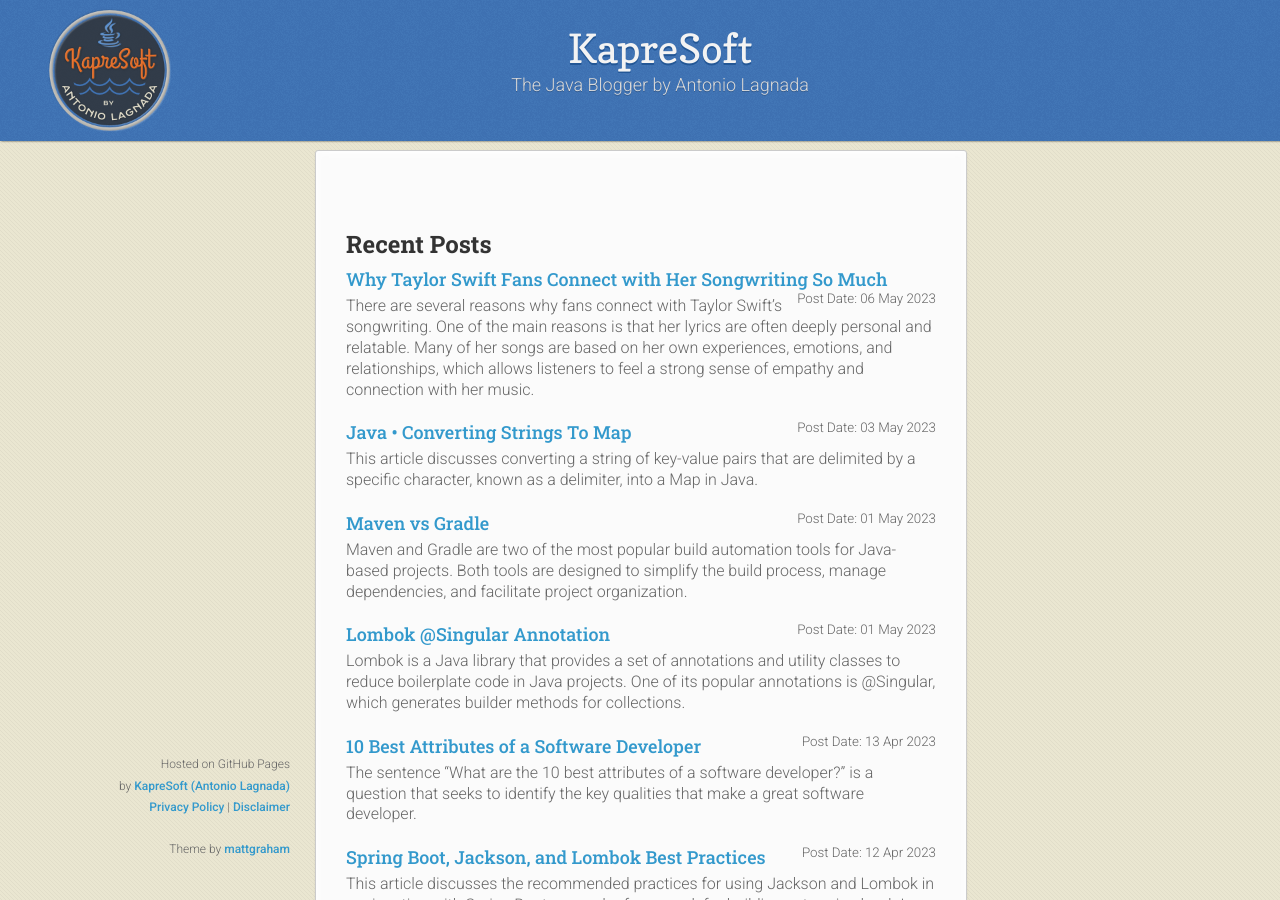
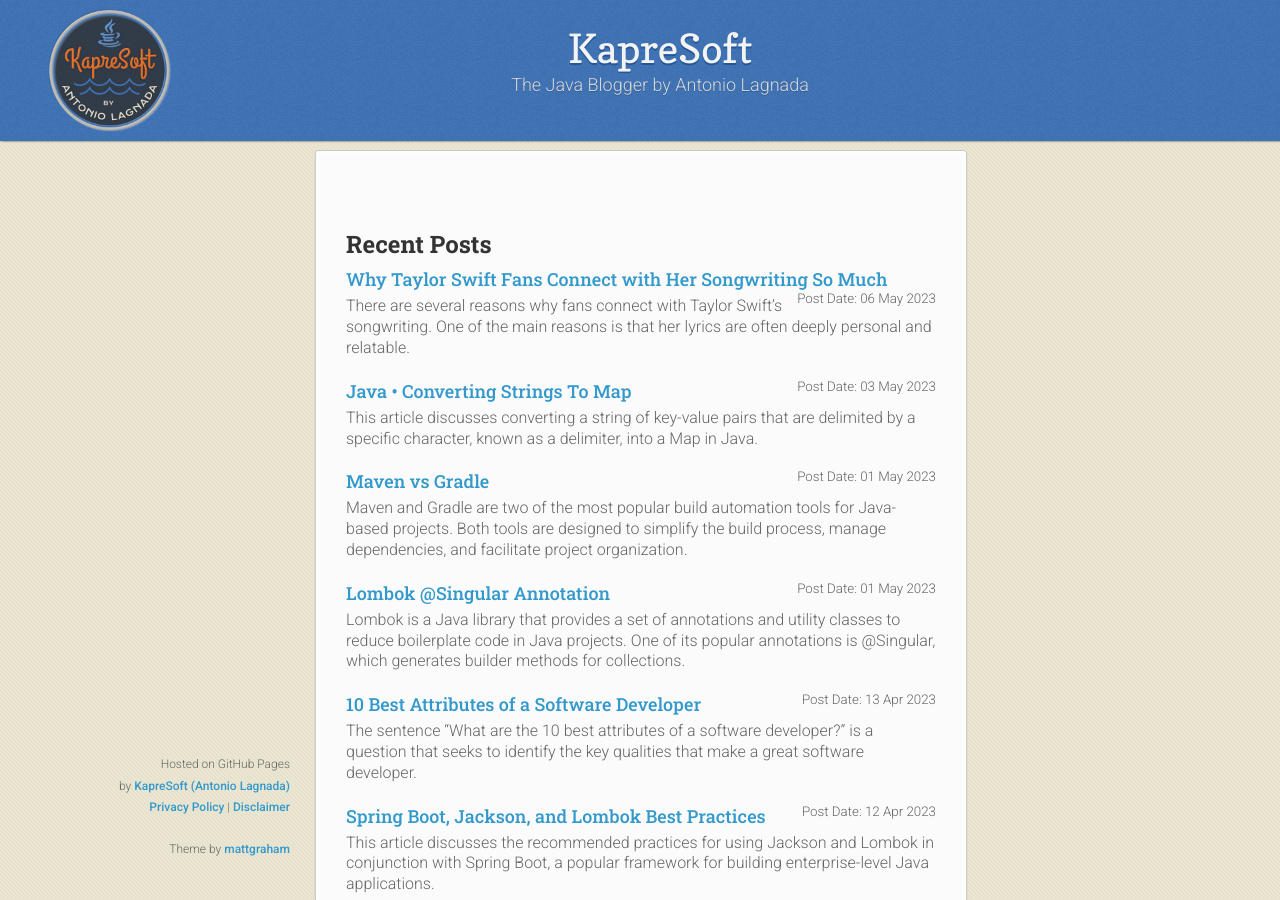
Before and after one commit to kapresoft/kapresoft.github.io, a Jekyll site: the page built from index.md, in a window 1280 px wide and 900 px high. Built offline with Jekyll 4.4.1, drawn with Linux system fonts in a browser that asks for light colours; comment, search, counter and statistics services are not loaded; our own code applies the rules of GitHub Pages for plain Markdown files; some of the changed lines change nothing that is shown.

Commit message:
meta desc, exerpt

```diff
--- a/_posts/2023-05-06-why-taylor-swift-fans-connect.md
+++ b/_posts/2023-05-06-why-taylor-swift-fans-connect.md
@@ -4,12 +4,12 @@ title_style: titlew
 canonical_url: https://www.kapresoft.com/java/2023/05/06/why-taylor-swift-fans-connect.html
 category: java
 image: /assets/images/kapresoft1-210x.png
-description: "SEO Description"
+description: "Discover the reasons behind Taylor Swift's unparalleled connection with her fans through her emotive songwriting and one-on-one interactions."
 ---
 
 ## Overview
 
-There are several reasons why fans connect with Taylor Swift's songwriting. One of the main reasons is that her lyrics are often deeply personal and relatable. Many of her songs are based on her own experiences, emotions, and relationships, which allows listeners to feel a strong sense of empathy and connection with her music.<!--excerpt-->
+There are several reasons why fans connect with Taylor Swift's songwriting. One of the main reasons is that her lyrics are often deeply personal and relatable.<!--excerpt--> Many of her songs are based on her own experiences, emotions, and relationships, which allows listeners to feel a strong sense of empathy and connection with her music.
 
 <a id='KXBZyUF-TTJzqnFL42ZtXQ' class='gie-slideshow' href='http://www.gettyimages.com/detail/1486203953' target='_blank' style='color:#a7a7a7;text-decoration:none;font-weight:normal !important;border:none;display:inline-block;'>Embed from Getty Images</a><script>window.gie=window.gie||function(c){(gie.q=gie.q||[]).push(c)};gie(function(){gie.widgets.load({id:'KXBZyUF-TTJzqnFL42ZtXQ',sig:'y8xB_wA6w768vBeOdrdmJDdRlFxLK-KLFJU7xV9cxmA=',w:'594px',h:'200px',items:'1486203953,1474294754,1474304404,1474294756,1478625497',caption: false ,tld:'com',is360: false })});</script><script src='//embed-cdn.gettyimages.com/widgets.js' charset='utf-8' async></script>
 
```
